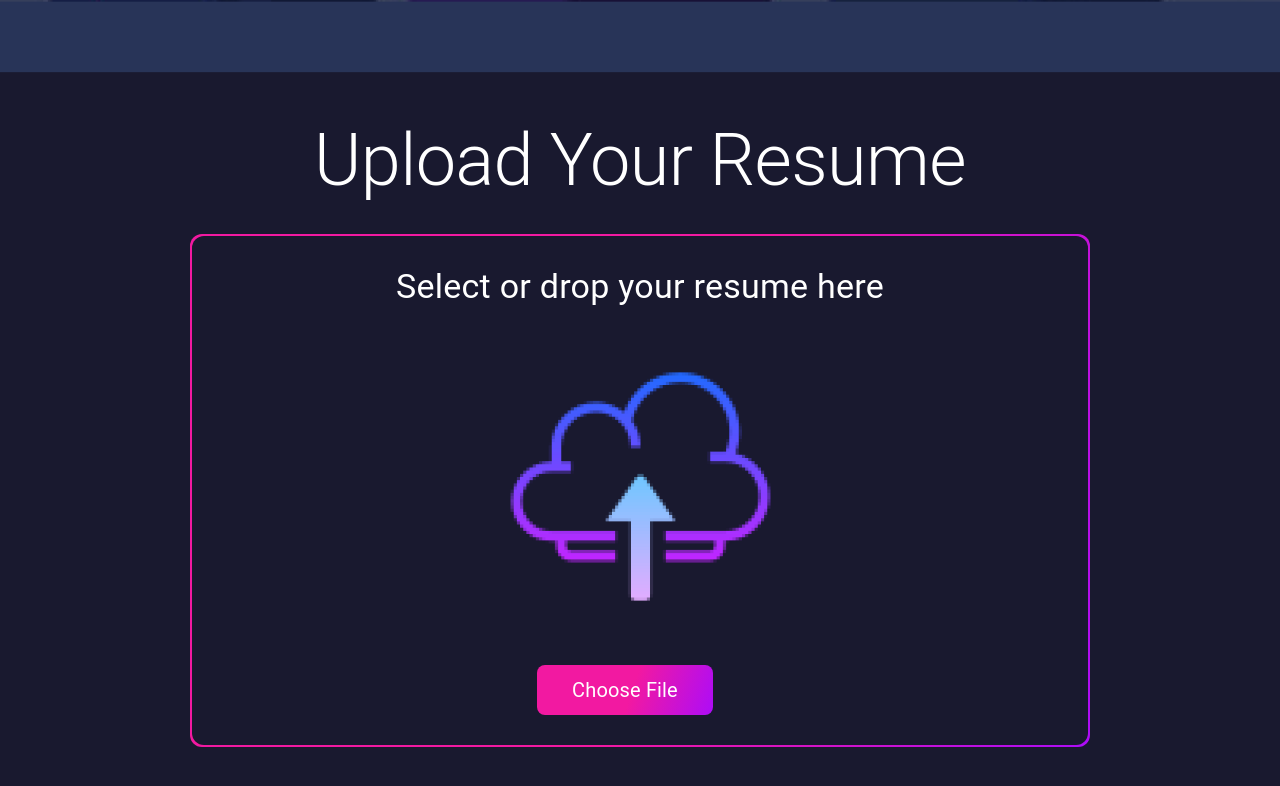
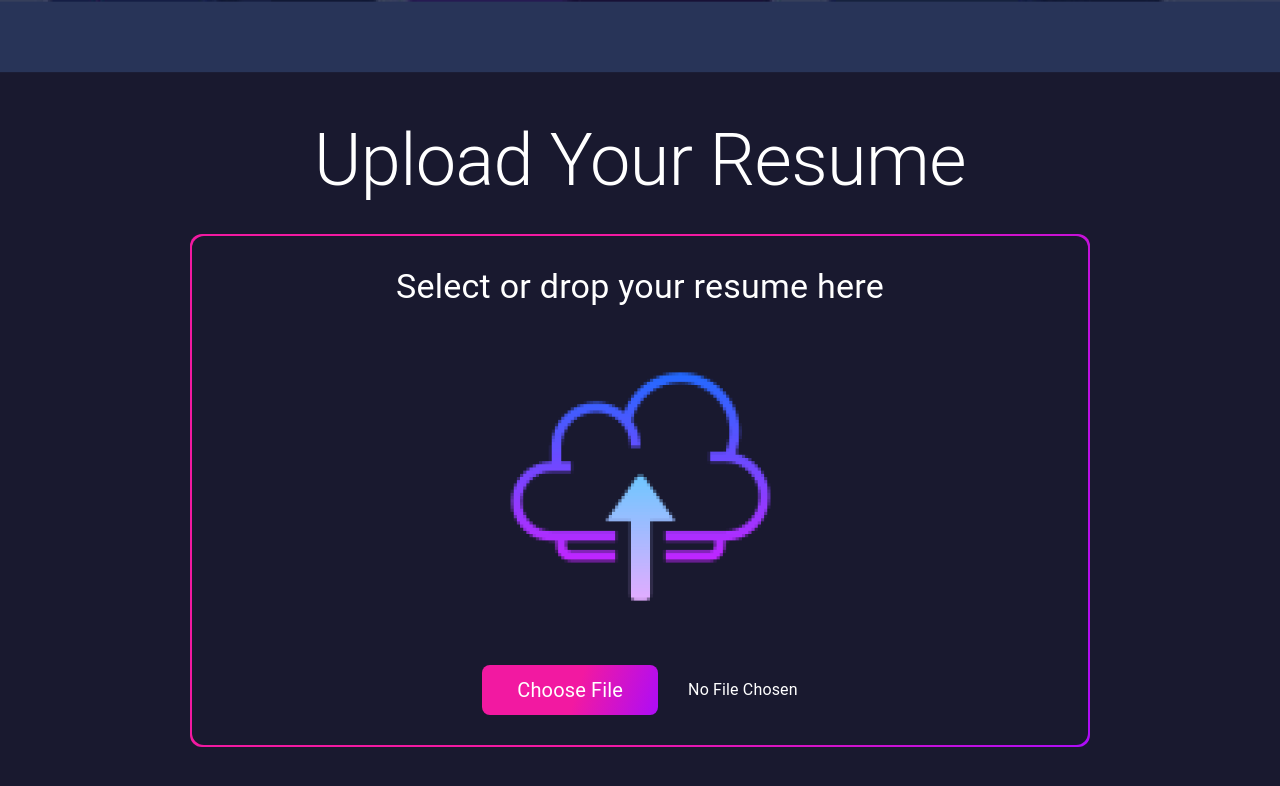
Before and after one commit to uzair11C/smart-learn-frontend, a React (Create React App) app: page /role-prediction in a window 1280 px wide. Shown: the part 727-1513 px from the top of the page. Built offline with nearby package versions, Linux system fonts and the light colour scheme.

Commit message:
text not showing solved

```diff
--- a/src/components/ConsultationComponents/UploadCV.js
+++ b/src/components/ConsultationComponents/UploadCV.js
@@ -129,10 +129,10 @@ const UploadCV = () => {
                             />
                             Choose File
                         </Button> */}
-                        {/* <Typography variant="p" component="p">
-                            {file ? file.name : `No File Chosen`}
-                        </Typography> */}
-                        <p>{file ? file.name : "No File Chosen"}</p>
+                        <Typography variant="p" component="p">
+                            {file.name ? file.name : `No File Chosen`}
+                        </Typography>
+                        {/* <p>{file ? file.name : "No File Chosen"}</p> */}
                     </Box>
                 </Box>
             </Box>
```
